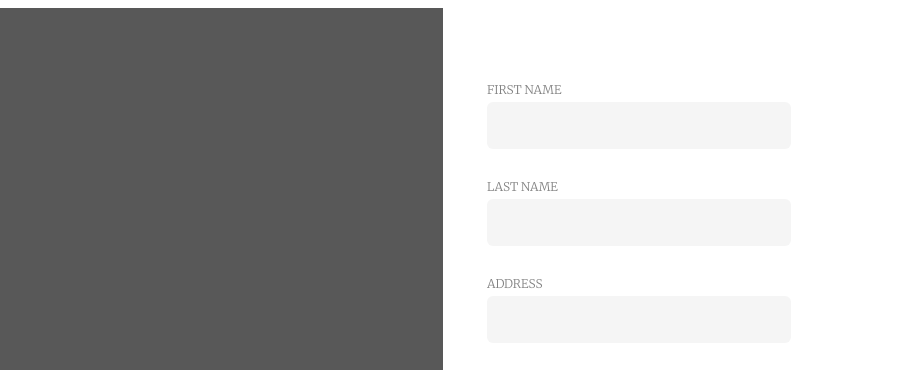
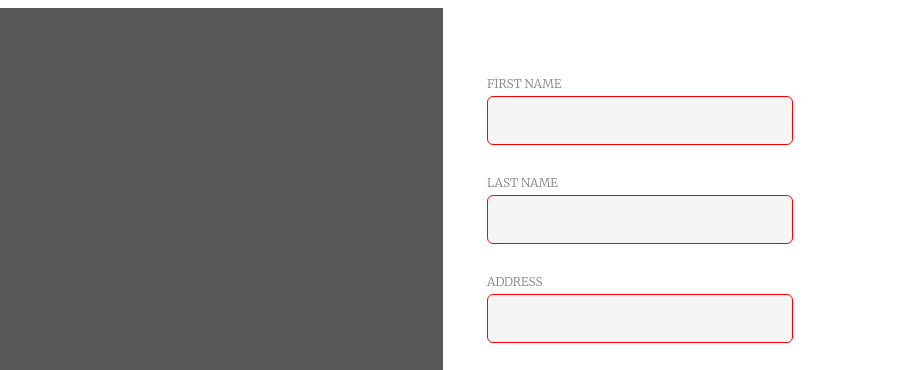
Before and after one commit to RachelDiCesare93/form-ui-self, a React app in the folder self-form/: page / in a window 1280 px wide. Shown: the top 370 px of the page, 365-1280 px from the left. Built offline with nearby package versions, Linux system fonts and the light colour scheme.

Commit message:
added red border for required

```diff
--- a/self-form/src/Form.scss
+++ b/self-form/src/Form.scss
@@ -35,6 +35,10 @@ $radius: 6px;
       background-color: whitesmoke;
       border-radius: $radius;
       border: $no-border;
+    }
+
+    input:required {
+     border: 1px solid red;
     }
 
     button {
```
